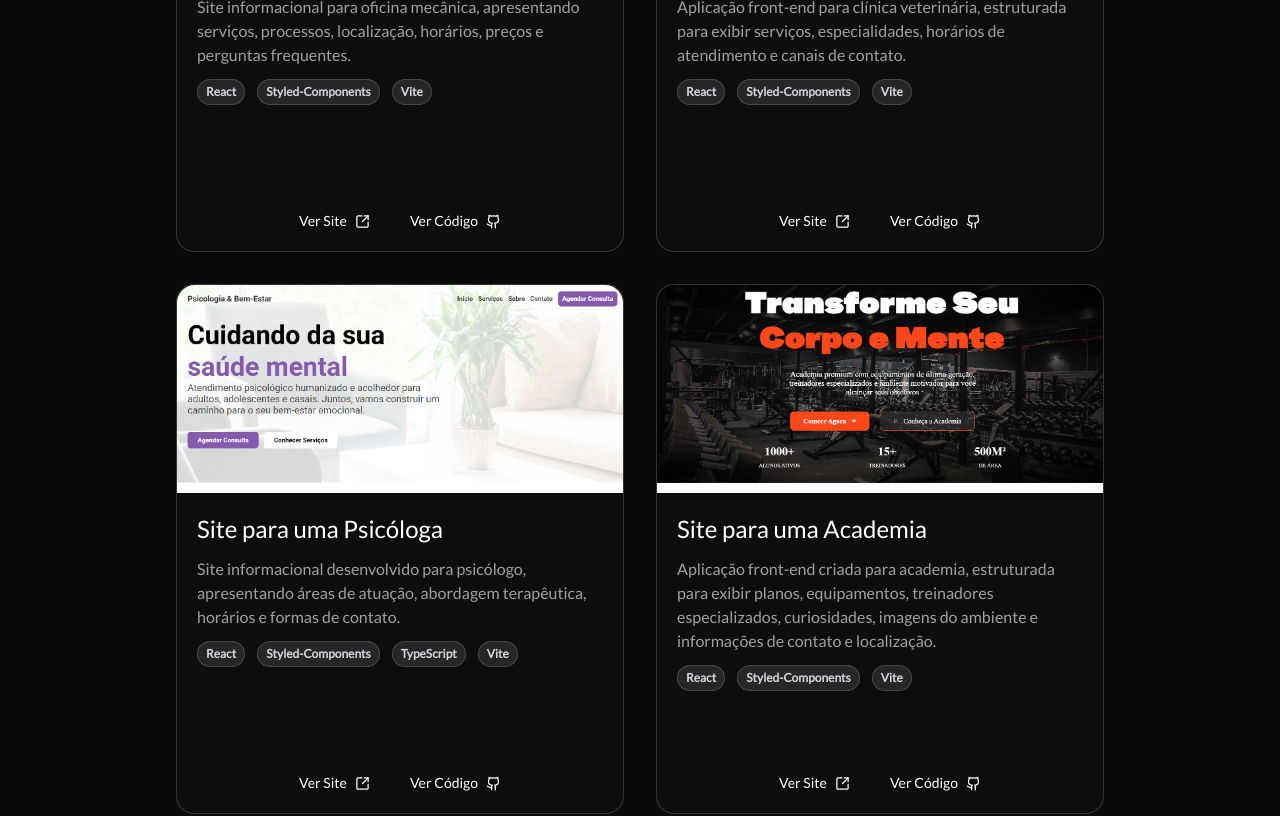
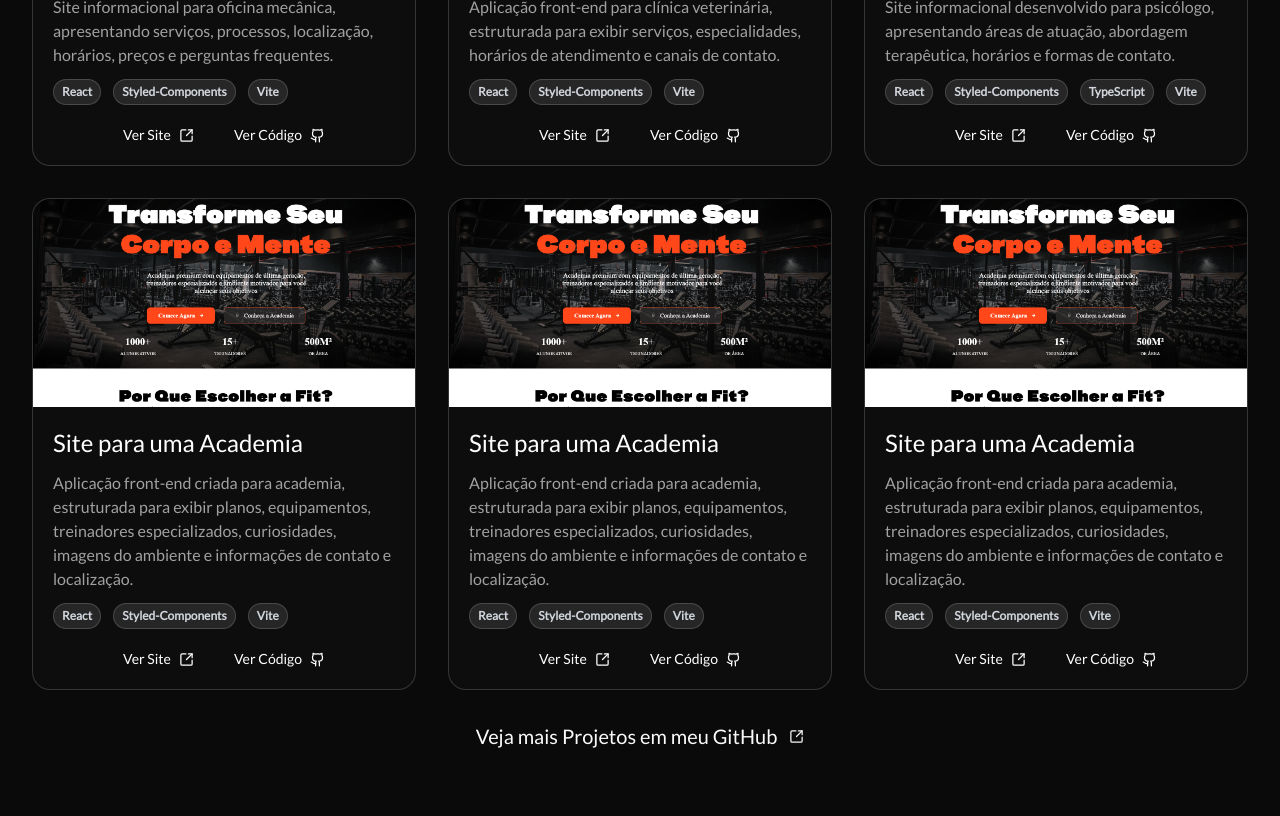
Before and after one commit to DeangellesES/projeto-portifolio, a Next.js app: page / in a window 1280 px wide. Shown: the part 2240-3056 px from the top of the page. Built offline with nearby package versions, Linux system fonts and the light colour scheme.

Commit message:
aumentando numero de projetos em projetos

```diff
--- a/components/Projetos/index.tsx
+++ b/components/Projetos/index.tsx
@@ -85,7 +85,7 @@ function Projetos({ titulo, subtitulo, categoriaAplicativo, projetosFront, verMa
         aplicativo: projetosAplicativo
     }
 
-    const projetosFiltrados = projetosPorCategoria[categoria] ?? []
+    const projetosFiltrados = (projetosPorCategoria[categoria] ?? []).slice(0,6)
 
 
     // inicio return projetos
@@ -157,7 +157,7 @@ function Projetos({ titulo, subtitulo, categoriaAplicativo, projetosFront, verMa
                     <div
                         key={index}
                         style={{ transitionDelay: `${index * 150}ms` }}
-                        className={`group border border-gray-300/20 h-[530px] flex flex-col rounded-2xl w-full sm:w-[80%] lg:w-[35%] bg-[#0d0d0d]
+                        className={`group border border-gray-300/20 h-auto flex flex-col rounded-2xl w-full sm:w-[80%] lg:w-[30%] bg-[#0d0d0d]
                                     transition-all duration-300 ease-out
                                     ${isVisible ? "opacity-100 translate-y-0" : "opacity-0 translate-y-20"}`}>
 
@@ -193,7 +193,7 @@ function Projetos({ titulo, subtitulo, categoriaAplicativo, projetosFront, verMa
                             </div>
 
                             {/* botoes ver site e ver codigo */}
-                            <div className='flex gap-10 justify-center mt-auto'>
+                            <div className='flex gap-10 justify-center mt-auto lg:mt-5'>
 
                                 {categoria !== "aplicativo" && categoria !== "back" && categoria !== "full" && (
                                     <a
--- a/translations/index.tsx
+++ b/translations/index.tsx
@@ -82,6 +82,26 @@ export const translations = {
           tecnologias: ["React", "Styled-Components", "TypeScript", "Vite"],
           site: "https://site-psicologia-sigma.vercel.app/",
           codigoLink: "https://github.com/DeangellesES/site_psicologia-React-TypeScript-Vite"
+        },
+        {
+          titulo: "Site para uma Academia",
+          descricao: "Aplicação front-end criada para academia, estruturada para exibir planos, equipamentos, treinadores especializados, curiosidades, imagens do ambiente e informações de contato e localização.",
+          verSite: "Ver Site",
+          codigo: "Ver Código",
+          imagem: "/academia.png",
+          tecnologias: ["React", "Styled-Components", "Vite"],
+          site: "https://site-academia-react-js-vite.vercel.app/",
+          codigoLink: "https://github.com/DeangellesES/site_academia-ReactJS-Vite"
+        },
+        {
+          titulo: "Site para uma Academia",
+          descricao: "Aplicação front-end criada para academia, estruturada para exibir planos, equipamentos, treinadores especializados, curiosidades, imagens do ambiente e informações de contato e localização.",
+          verSite: "Ver Site",
+          codigo: "Ver Código",
+          imagem: "/academia.png",
+          tecnologias: ["React", "Styled-Components", "Vite"],
+          site: "https://site-academia-react-js-vite.vercel.app/",
+          codigoLink: "https://github.com/DeangellesES/site_academia-ReactJS-Vite"
         },
         {
           titulo: "Site para uma Academia",
```
